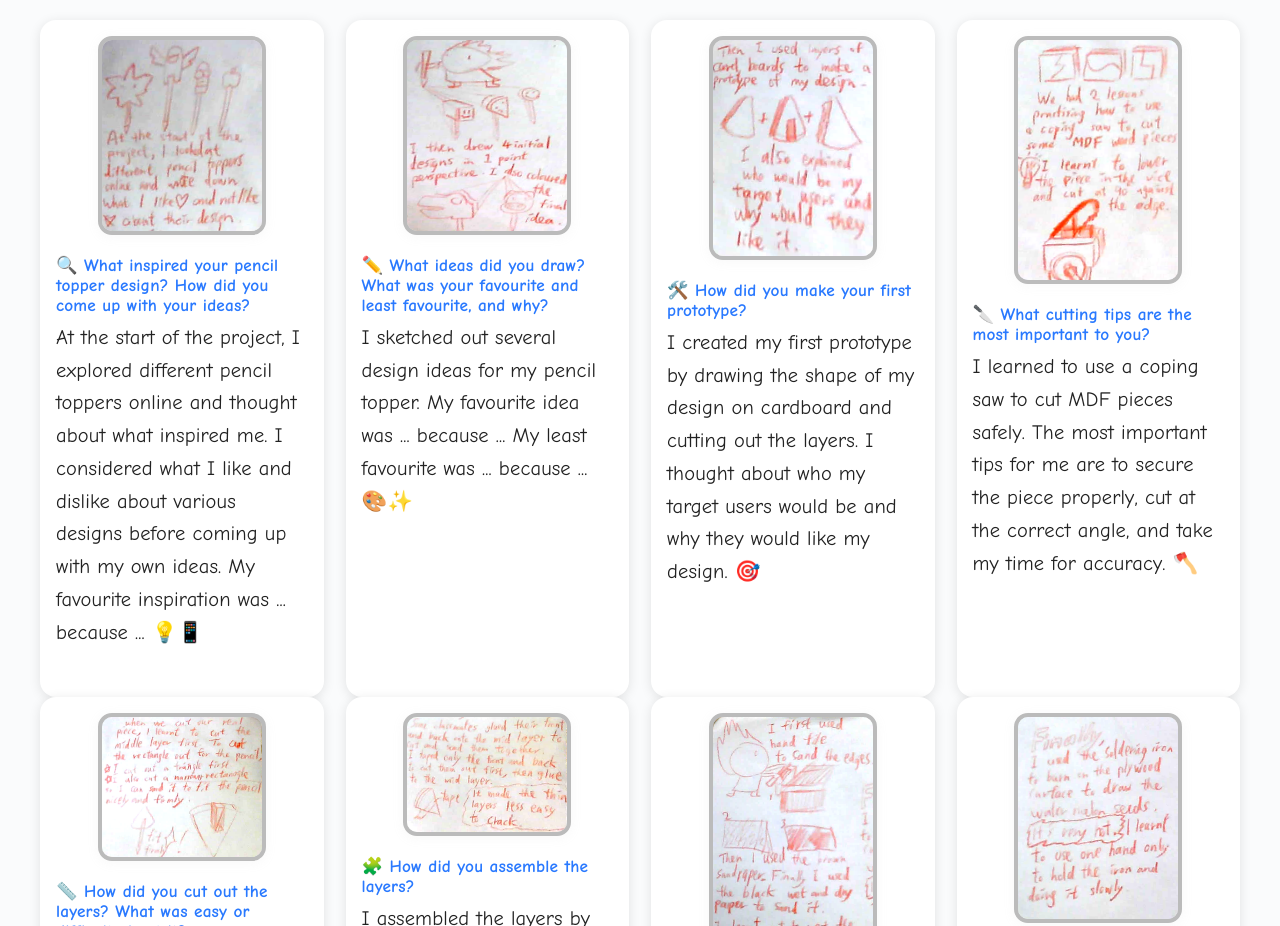
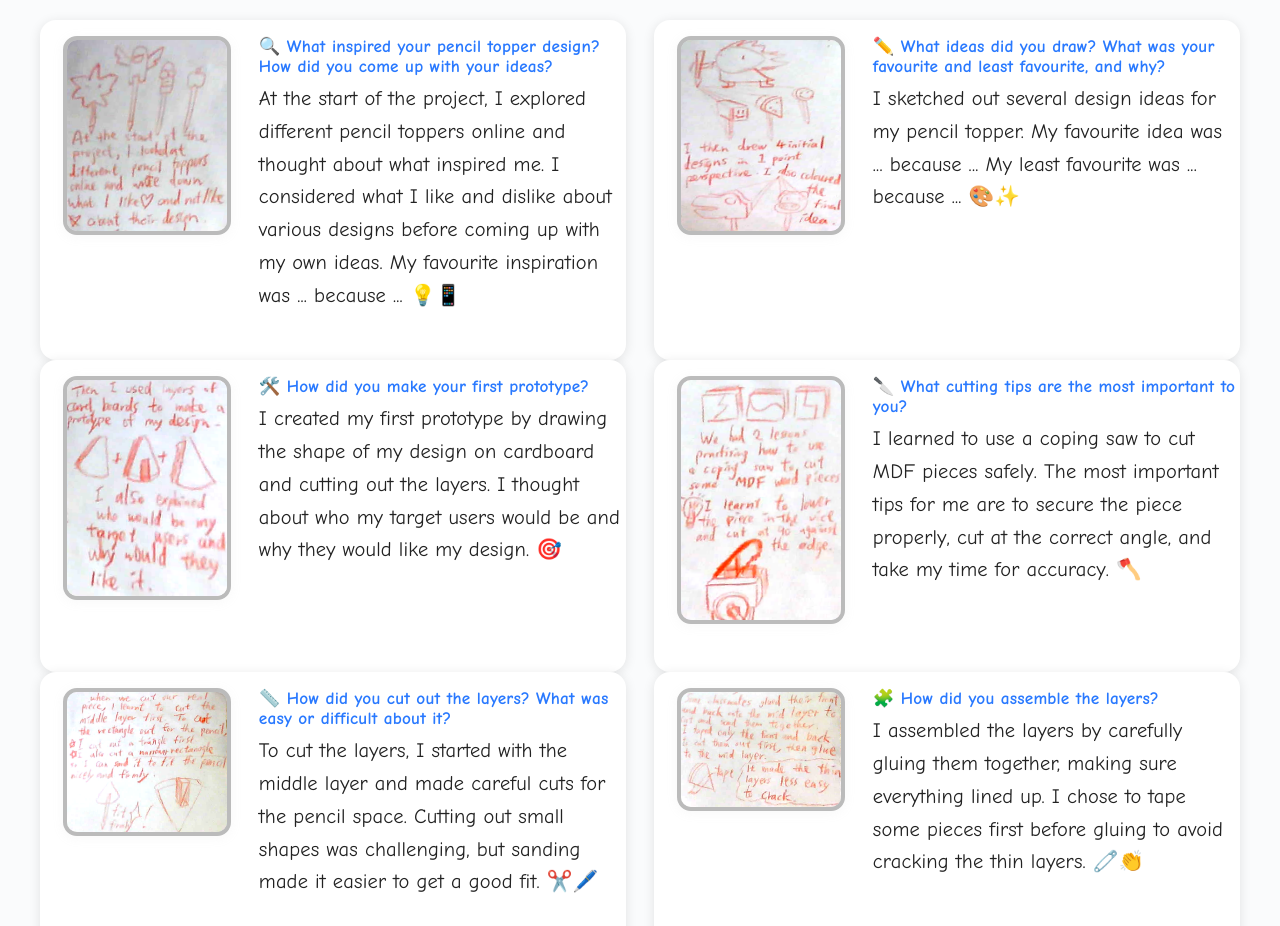
Before and after one commit to beatsaway/penciltoppercomics, a plain HTML site: page v2.html in a window 1280 px wide. Shown: the top 926 px of the page. Drawn offline with Linux system fonts and the light colour scheme.

Commit message:
Update v2.html

```diff
--- a/v2.html
+++ b/v2.html
@@ -20,22 +20,16 @@
       margin: 0 auto;
       padding: 20px 10px;
     }
-    /* Responsive grid for steps! */
+    /* Responsive grid for steps: 1 or 2 columns only */
     .steps-grid {
       display: grid;
       grid-template-columns: 1fr;
       gap: 32px;
     }
-    @media (min-width: 700px) {
+    @media (min-width: 900px) {
       .steps-grid {
         grid-template-columns: repeat(2, 1fr);
         gap: 32px 28px;
-      }
-    }
-    @media (min-width: 1100px) {
-      .steps-grid {
-        grid-template-columns: repeat(4, 1fr);
-        gap: 32px 22px;
       }
     }
     .step {
@@ -102,6 +96,7 @@
       .text-col p { font-size: 1.13em; }
     }
     @media (max-width: 700px) {
+      .steps-grid { grid-template-columns: 1fr; }
       .step {
         padding: 10px 0;
         gap: 10px;
@@ -133,17 +128,6 @@
       .img-col img { max-width: 96vw; min-width: 40px;}
       .text-col h3 { font-size: 0.95em; text-align: center;}
       .text-col p { font-size: 0.97em; text-align: center;}
-    }
-    /* Make .step inner layout vertical on very small column width */
-    @media (min-width: 700px) and (max-width: 900px) {
-      .step { flex-direction: column; align-items: stretch; }
-      .img-col, .text-col { width: 100%; max-width: 100%; flex: unset; }
-      .img-col img { margin: 0 auto; display: block; }
-    }
-    @media (min-width: 1100px) {
-      .step { flex-direction: column; align-items: stretch; }
-      .img-col, .text-col { width: 100%; max-width: 100%; flex: unset; }
-      .img-col img { margin: 0 auto; display: block; }
     }
   </style>
 </head>
```
